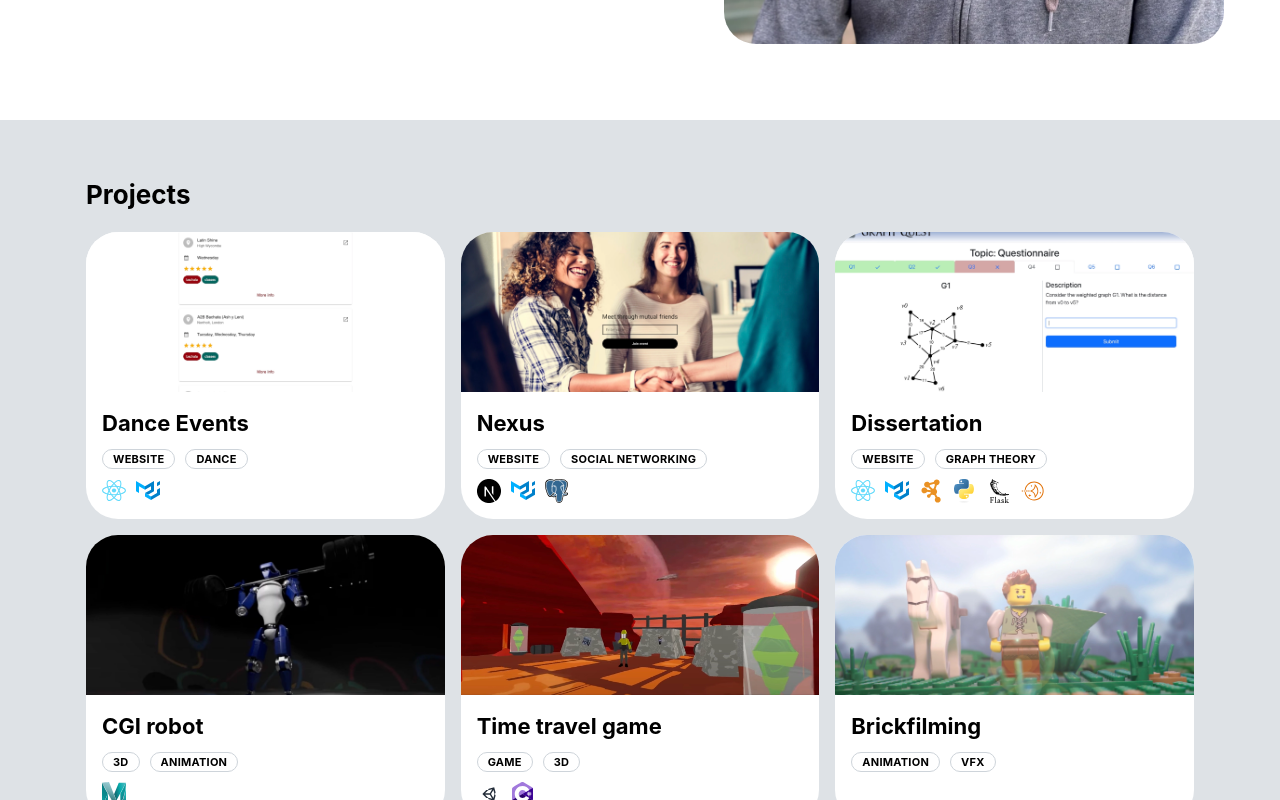
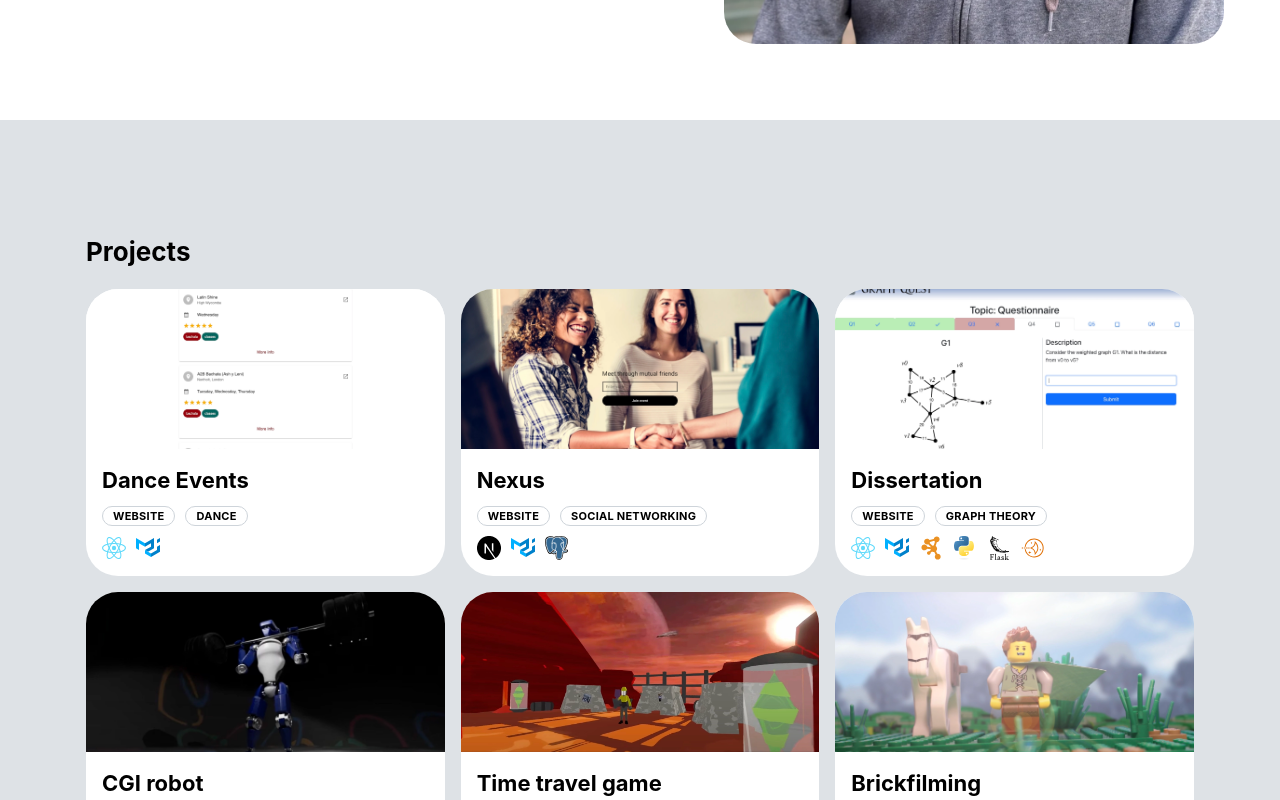
Before and after one commit to PaoloMura/paolomura.github.io, a React (Vite) app: page / in a window 1280 px wide. Shown: the part 680-1480 px from the top of the page. Built offline with nearby package versions, Linux system fonts and the light colour scheme.

Commit message:
fixed section padding

```diff
--- a/src/components/navigation-link/NavigationLink.tsx
+++ b/src/components/navigation-link/NavigationLink.tsx
@@ -1,6 +1,10 @@
 import { useNavigation } from "@/providers/Navigation";
 import { Button, NavLink } from "@mantine/core";
 import classes from "./NavigationLink.module.css";
+
+type LogoLinkProps = {
+  onClick?: () => void;
+};
 
 type LinkProps = {
   section: SectionName;
@@ -10,11 +14,14 @@ type DrawerLinkProps = LinkProps & {
   onClick: () => void;
 };
 
-export const LogoLink = () => {
+export const LogoLink = ({ onClick }: LogoLinkProps) => {
   const { navigateToSection } = useNavigation();
   return (
     <Button
-      onClick={() => navigateToSection("hero")}
+      onClick={() => {
+        navigateToSection("hero");
+        onClick && onClick();
+      }}
       className={classes.logo}
       variant="transparent"
     >
--- a/src/components/section/Section.module.css
+++ b/src/components/section/Section.module.css
@@ -1,3 +1,7 @@
+.background {
+  padding-top: var(--mantine-spacing-lg);
+}
+
 .background[data-variant="dark"] {
   background-color: light-dark(
     var(--mantine-color-gray-3),
@@ -11,6 +15,9 @@
 
 .title {
   text-transform: capitalize;
+  text-align: center;
+  padding-top: calc(74px + var(--mantine-spacing-lg));
+  padding-bottom: var(--mantine-spacing-lg);
 
   @mixin larger-than $mantine-breakpoint-sm {
     text-align: left;
--- a/src/components/section/Section.tsx
+++ b/src/components/section/Section.tsx
@@ -1,4 +1,4 @@
-import { Box, Container, Flex, Title } from "@mantine/core";
+import { Box, Container, Title } from "@mantine/core";
 import classes from "./Section.module.css";
 import { useNavigationRefs } from "@/providers/Navigation";
 
@@ -20,16 +20,9 @@ export default function Section({
   return (
     <Box className={classes.background} variant={variant} ref={ref} id={name}>
       <Container size={size}>
-        <Flex
-          align="flex-end"
-          justify={{ base: "center", sm: "left" }}
-          h="92px"
-          ref={targetRef}
-        >
-          <Title order={2} className={classes.title}>
-            {name}
-          </Title>
-        </Flex>
+        <Title order={2} className={classes.title} ref={targetRef}>
+          {name}
+        </Title>
 
         {children}
       </Container>
--- a/src/providers/Navigation.tsx
+++ b/src/providers/Navigation.tsx
@@ -58,7 +58,6 @@ export function NavigationProvider({ children }: NavigationProviderProps) {
     ) || "hero";
 
   const navigateToSection = (section: SectionName) => {
-    console.log(`Navigating to section: ${section}`);
     switch (section) {
       case "hero":
         scrollToHero({ alignment: "start" });
--- a/src/sections/header/Header.tsx
+++ b/src/sections/header/Header.tsx
@@ -63,7 +63,7 @@ export default function Header() {
             <Container size="lg" py="md">
               <Flex justify="space-between" align="center" gap="lg">
                 <Box flex={1}>
-                  <LogoLink />
+                  <LogoLink onClick={toggle} />
                 </Box>
 
                 <ColourSchemeSwitch />
--- a/src/sections/hero/Hero.tsx
+++ b/src/sections/hero/Hero.tsx
@@ -10,11 +10,14 @@ import {
 import profileHero from "/profile-hero.webp";
 import profileHeroMobile from "/profile-hero-mobile.webp";
 import classes from "./Hero.module.css";
+import { useNavigationRefs } from "@/providers/Navigation";
 
 export default function Hero() {
+  const { ref, targetRef } = useNavigationRefs("hero");
+
   return (
-    <Box className={classes.background}>
-      <Container className={classes.container}>
+    <Box className={classes.background} ref={ref} id="hero">
+      <Container className={classes.container} ref={targetRef}>
         <Flex
           align="center"
           direction={{ base: "column", sm: "row" }}
--- a/src/sections/projects/Projects.tsx
+++ b/src/sections/projects/Projects.tsx
@@ -19,7 +19,7 @@ import Section from "@/components/section/Section";
 export default function Projects() {
   return (
     <Section name="projects" variant="dark">
-      <Grid gutter={{ base: "lg", sm: "md" }} pt="lg">
+      <Grid gutter={{ base: "lg", sm: "md" }} pb="lg">
         {projects.map((project) => (
           <Grid.Col
             key={`project-${project.name}`}
--- a/src/theme.ts
+++ b/src/theme.ts
@@ -10,6 +10,6 @@ export const theme = createTheme({
     },
   },
   other: {
-    headerHeight: 92,
+    headerHeight: 74,
   }
 });
```
